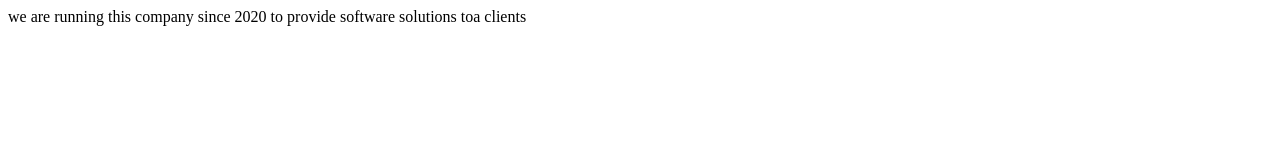
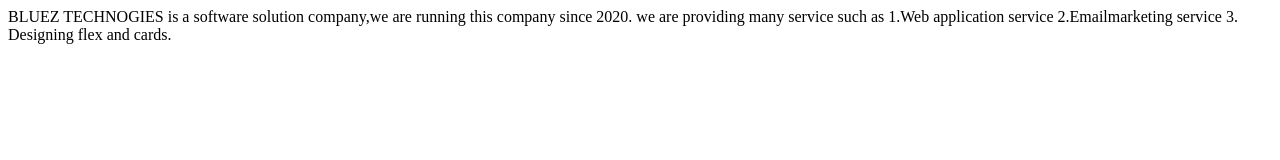
Before and after one commit to ksathay/ksathyas, a plain HTML site: page index.html in a window 1280 px wide. Drawn offline with Linux system fonts and the light colour scheme.

Commit message:
Add files via upload

```diff
--- a/index.html
+++ b/index.html
@@ -1,8 +1,13 @@
 <html>
 <head>
-<title> WELCOME TO THE OFFICIAL WEBSITE OF  BLUEZ TECHNOLOGIES</TITLE>
+<title> WELCOME TO THE OFFICIAL WEBSITE OF  BLUEZ TECHNOLOGIES</title>
 </head>
 <body>
-we are running this company since 2020  to provide software solutions toa clients
+       BLUEZ TECHNOGIES is a software solution company,we are running this company since 2020.
+        we  are providing  many service such as
+             1.Web application service
+             2.Emailmarketing service
+             3. Designing  flex and cards.
+
 </body>
 </html>
```
